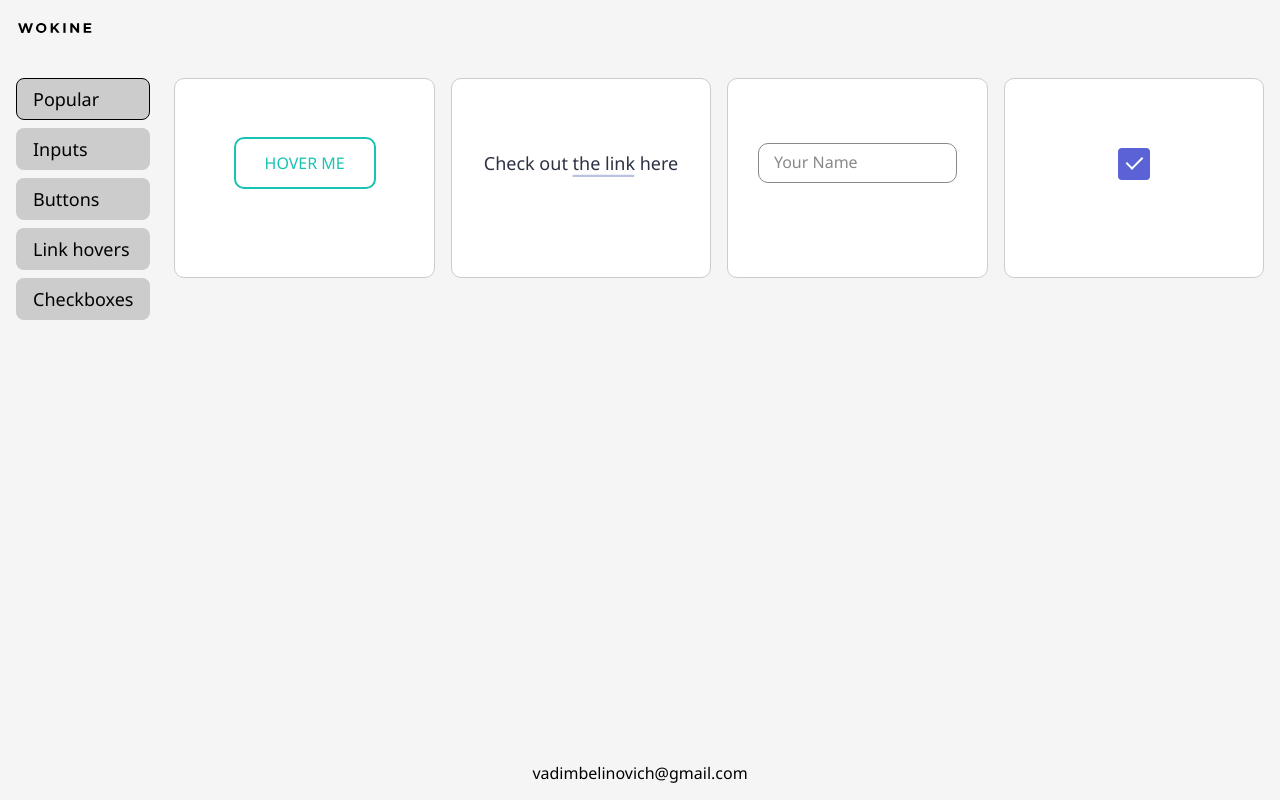
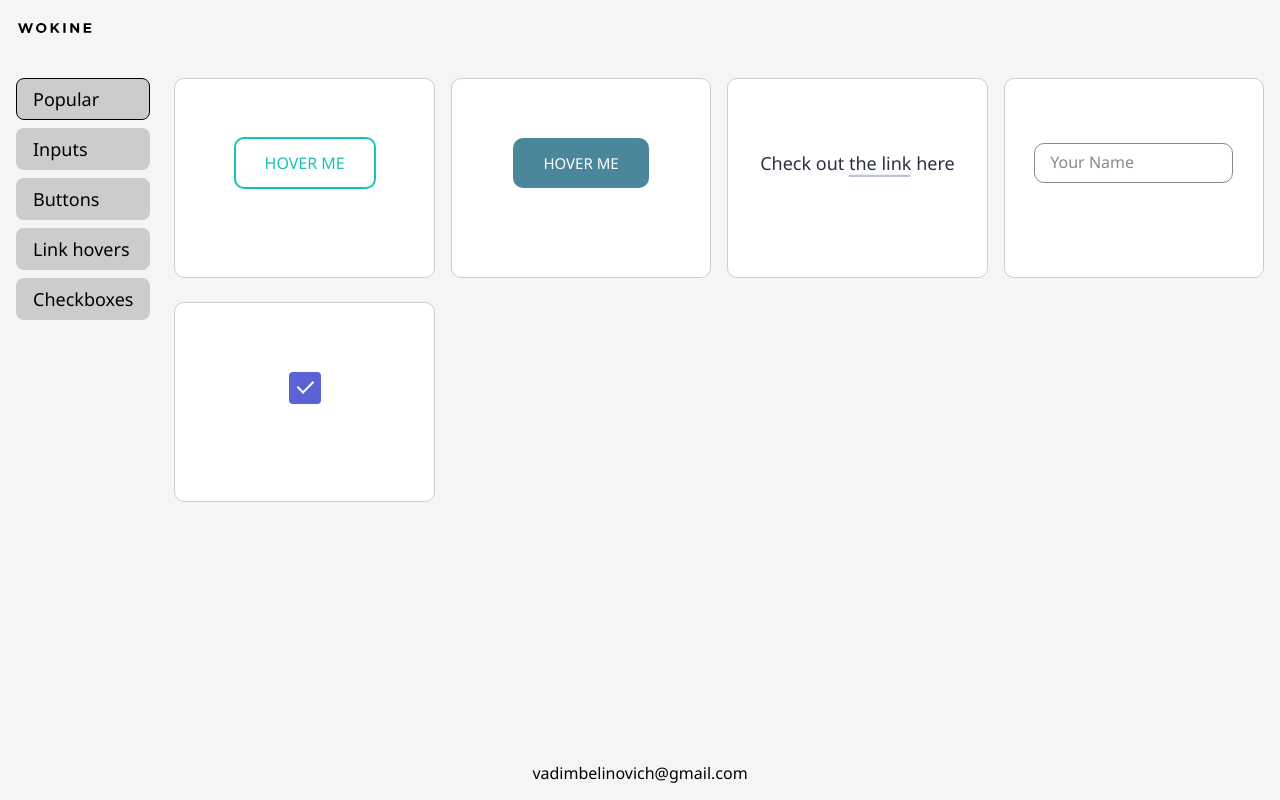
Before and after one commit to billiewillie/ui-project, a Next.js app: page / in a window 1280 px wide. Built offline with nearby package versions, Linux system fonts and the light colour scheme.

Commit message:
edited cdd

```diff
--- a/content/buttons/button1/Button.jsx
+++ b/content/buttons/button1/Button.jsx
@@ -1,5 +1,4 @@
 import styles from "./Button.module.css";
-
 import Card from "../../../components/card/Card.jsx";
 
 const Button = () => {
--- a/content/buttons/index.jsx
+++ b/content/buttons/index.jsx
@@ -1,2 +1,2 @@
 export { default as Button1 } from "./button1/Button.jsx";
-// export { default as Button2 } from "./button2/Button.jsx";
+export { default as Button2 } from "./button2/Button.jsx";
--- a/pages/index.js
+++ b/pages/index.jsx
@@ -1,5 +1,5 @@
 import Head from "next/head";
-import { Button1 } from "../content/buttons";
+import { Button1, Button2 } from "../content/buttons";
 import { Link1 } from "../content/links";
 import { Input1 } from "../content/inputs";
 import { Checkbox1 } from "../content/checkboxes";
@@ -11,6 +11,7 @@ export default function Home() {
 				<title>Beautiful UI elements</title>
 			</Head>
 			<Button1 />
+			<Button2 />
 			<Link1 />
 			<Input1 />
 			<Checkbox1 />
```
